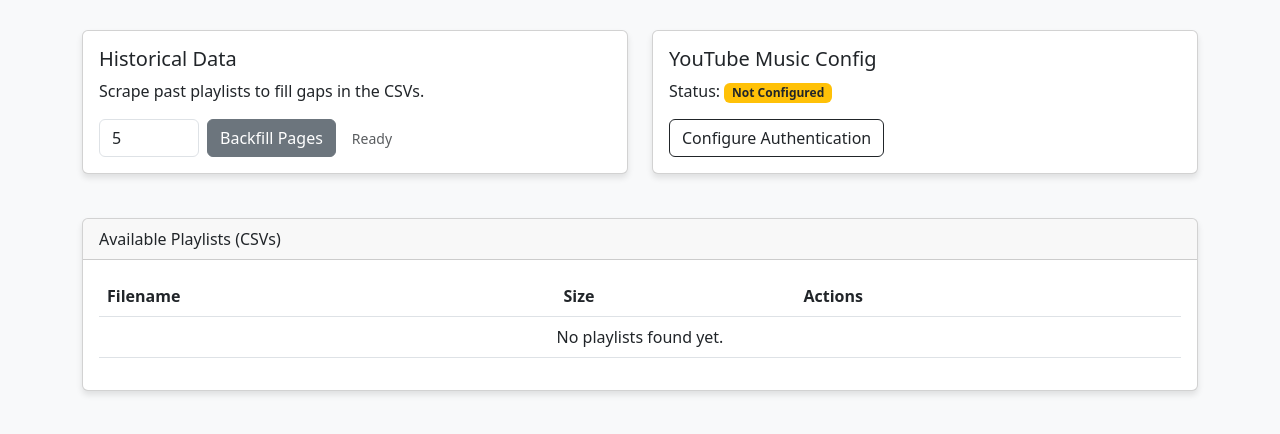
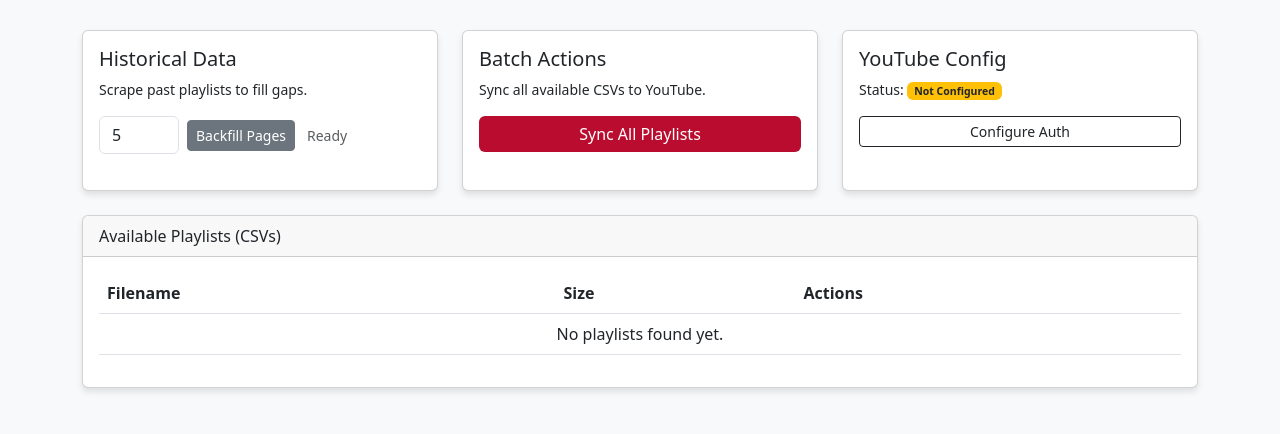
Before and after one commit to nkirchoff/wuog-docker, a Flask app: page / in a window 1280 px wide. Shown: the part 134-568 px from the top of the page. Run offline with Flask 3, Linux system fonts and the light colour scheme.

Commit message:
Feat: Add Sync All button and Song Deduplication

```diff
--- a/app.py
+++ b/app.py
@@ -83,43 +83,24 @@ TASKS = {
     "sync": {"status": "idle", "progress": 0, "message": ""}
 }
 
-def perform_sync(filename):
-    """Shared function to run the sync process."""
-    if TASKS["sync"]["status"] == "running":
-        logging.warning("Sync requested but already running. Skipping.")
-        return
-
-    yt = get_yt_client()
-    if not yt:
-        logging.error("Cannot sync: YouTube not configured.")
-        return
-
-    TASKS["sync"]["status"] = "running"
-    TASKS["sync"]["progress"] = 0
-    TASKS["sync"]["message"] = f"Starting sync for {filename}"
-
+def _process_sync(yt, filename, set_status):
+    """
+    Core sync logic.
+    set_status: function(message, progress_percent)
+    """
     try:
         filepath = os.path.join("data/automation", filename)
 
-        # New Naming: WUOG Month Year
-        # Filename: Automation_January_2026.csv
-        # Remove extension
-        clean_name = filename.replace(".csv", "")
-        # Remove "Automation_" prefix if present
-        if clean_name.startswith("Automation_"):
-            clean_name = clean_name.replace("Automation_", "")
-
-        # Replace remaining underscores with spaces: "January 2026"
-        clean_name = clean_name.replace("_", " ")
-
+        # Naming: WUOG Month Year
+        clean_name = filename.replace(".csv", "").replace("Automation_", "").replace("_", " ")
         playlist_title = f"WUOG {clean_name}"
 
         logging.info(f"Starting YT Sync for {playlist_title}...")
 
-        # Check if playlist already exists
+        # Check/Create Playlist
         playlist_id = None
         try:
-            existing_playlists = yt.get_library_playlists(limit=50) # Check recent ones
+            existing_playlists = yt.get_library_playlists(limit=50)
             for p in existing_playlists:
                 if p['title'] == playlist_title:
                     playlist_id = p['playlistId']
@@ -132,7 +113,7 @@ def perform_sync(filename):
             playlist_id = yt.create_playlist(title=playlist_title, description="Synced from WUOG Scraper")
             logging.info(f"Created new playlist {playlist_id}")
 
-        TASKS["sync"]["message"] = "Reading songs..."
+        set_status("Reading songs...", 10)
 
         songs_to_add = []
         with open(filepath, 'r') as f:
@@ -140,11 +121,10 @@ def perform_sync(filename):
             total_songs = len(rows)
 
             for i, row in enumerate(rows):
-                TASKS["sync"]["progress"] = int((i / total_songs) * 100)
-                TASKS["sync"]["message"] = f"Searching: {row['Song']}"
+                progress = 10 + int((i / total_songs) * 80) # 10% to 90%
+                set_status(f"Searching: {row['Song']}", progress)
 
                 query = f"{row['Artist']} {row['Song']}"
-                # Search
                 try:
                     search_results = yt.search(query, filter="songs")
                     if search_results:
@@ -153,19 +133,80 @@ def perform_sync(filename):
                 except Exception as e:
                     logging.warning(f"Search failed for {query}: {e}")
 
-        TASKS["sync"]["message"] = f"Adding {len(songs_to_add)} songs..."
+        set_status(f"Adding {len(songs_to_add)} songs...", 90)
         if songs_to_add:
             yt.add_playlist_items(playlist_id, songs_to_add)
 
+        set_status("Complete!", 100)
+        return True, None
+    except Exception as e:
+        err_msg = str(e)
+        if "concatenate" in str(e) and "NoneType" in str(e):
+             err_msg = "Invalid Auth: Cookie missing SAPISID. Please recopy headers."
+        logging.error(f"Sync failed for {filename}: {e}")
+        return False, err_msg
+
+def perform_sync(filename):
+    """Wrapper for single playlist sync."""
+    if TASKS["sync"]["status"] == "running":
+        return
+
+    yt = get_yt_client()
+    if not yt:
+        logging.error("Cannot sync: YouTube not configured.")
+        return
+
+    TASKS["sync"]["status"] = "running"
+
+    def status_cb(msg, prog):
+        TASKS["sync"]["message"] = msg
+        TASKS["sync"]["progress"] = prog
+
+    success, error = _process_sync(yt, filename, status_cb)
+
+    if success:
         TASKS["sync"]["status"] = "complete"
-        TASKS["sync"]["message"] = "Sync Complete!"
-    except Exception as e:
+    else:
         TASKS["sync"]["status"] = "error"
-        if "concatenate" in str(e) and "NoneType" in str(e):
-            TASKS["sync"]["message"] = "Invalid Auth: Cookie missing SAPISID. Please recopy headers."
-        else:
-            TASKS["sync"]["message"] = f"Failed: {str(e)}"
-        logging.error(f"Sync failed: {e}")
+        TASKS["sync"]["message"] = error
+
+    time.sleep(5)
+    TASKS["sync"]["status"] = "idle"
+
+def perform_sync_all():
+    """Wrapper for batch sync."""
+    if TASKS["sync"]["status"] == "running":
+        return
+
+    yt = get_yt_client()
+    if not yt:
+        return
+
+    TASKS["sync"]["status"] = "running"
+    TASKS["sync"]["message"] = "Starting Batch Sync..."
+    TASKS["sync"]["progress"] = 0
+
+    data_dir = "data/automation"
+    if os.path.exists(data_dir):
+        files = sorted([f for f in os.listdir(data_dir) if f.endswith(".csv")], reverse=True)
+        total_files = len(files)
+
+        for idx, filename in enumerate(files):
+            file_num = idx + 1
+            TASKS["sync"]["message"] = f"File {file_num}/{total_files}: {filename}"
+
+            def status_cb(msg, prog):
+                # Scale inner progress to overall progress
+                # overall = ((file_idx / total) * 100) + (prog / total)
+                overall = int(((idx) / total_files * 100) + (prog / total_files))
+                TASKS["sync"]["progress"] = overall
+                TASKS["sync"]["message"] = f"[{file_num}/{total_files}] {filename}: {msg}"
+
+            _process_sync(yt, filename, status_cb)
+
+    TASKS["sync"]["status"] = "complete"
+    TASKS["sync"]["message"] = "Batch Sync Complete!"
+    TASKS["sync"]["progress"] = 100
 
     time.sleep(10)
     TASKS["sync"]["status"] = "idle"
@@ -307,6 +348,18 @@ def sync_youtube(filename):
     threading.Thread(target=perform_sync, args=(filename,)).start()
     return jsonify({"success": True, "message": f"Sync started for {filename}"})
 
+@app.route('/sync/all', methods=['POST'])
+def sync_all():
+    if TASKS["sync"]["status"] == "running":
+        return jsonify({"message": "A sync job is already running."}), 400
+
+    yt = get_yt_client()
+    if not yt:
+        return jsonify({"message": "YouTube Music not configured!"}), 400
+
+    threading.Thread(target=perform_sync_all).start()
+    return jsonify({"success": True, "message": "Batch Sync Started"})
+
 if __name__ == '__main__':
     # Ensure data dirs exist
     os.makedirs("data/automation", exist_ok=True)
--- a/docker-compose.yml
+++ b/docker-compose.yml
@@ -2,8 +2,8 @@ version: '3.8'
 
 services:
   wuog-scraper:
-    # build: .  <-- Removed because we pull the image now
-    image: ghcr.io/nkirchoff/wuog-docker:latest
+    build: .
+    # image: ghcr.io/nkirchoff/wuog-docker:latest
     container_name: wuog_scraper
     restart: unless-stopped
     volumes:
--- a/templates/index.html
+++ b/templates/index.html
@@ -54,36 +54,46 @@
 
         <!-- Actions -->
         <div class="row mb-4">
-            <div class="col-md-6">
-                <div class="card">
+            <div class="col-md-4">
+                <div class="card h-100">
                     <div class="card-body">
                         <h5 class="card-title">Historical Data</h5>
-                        <p class="card-text">Scrape past playlists to fill gaps in the CSVs.</p>
+                        <p class="card-text small">Scrape past playlists to fill gaps.</p>
                         <form action="/backfill" method="post" class="d-flex gap-2 align-items-center">
                             <input type="number" name="pages" class="form-control" value="5" min="1" max="500"
-                                style="width: 100px;">
-                            <button type="submit" id="backfillBtn" class="btn btn-secondary">Backfill Pages</button>
-                            <small id="backfillStatusText" class="text-muted ms-2"></small>
+                                style="width: 80px;">
+                            <button type="submit" id="backfillBtn" class="btn btn-sm btn-secondary">Backfill</button>
+                            <small id="backfillStatusText" class="text-muted ms-1"></small>
                         </form>
                     </div>
                 </div>
             </div>
-            <div class="col-md-6">
-                <!-- Sync Status Container -->
-                <div id="syncStatusDiv" style="display: none;" class="mb-3"></div>
-
-                <div class="card">
+            <div class="col-md-4">
+                <div class="card h-100">
                     <div class="card-body">
-                        <h5 class="card-title">YouTube Music Config</h5>
-                        <p class="card-text">Status: <span id="yt-status" class="badge bg-secondary">Unknown</span></p>
-                        <button type="button" class="btn btn-outline-dark" data-bs-toggle="modal"
+                        <h5 class="card-title">Batch Actions</h5>
+                        <p class="card-text small">Sync all available CSVs to YouTube.</p>
+                        <button onclick="syncAll()" class="btn btn-uga w-100">Sync All Playlists</button>
+                    </div>
+                </div>
+            </div>
+            <div class="col-md-4">
+                <div class="card h-100">
+                    <div class="card-body">
+                        <h5 class="card-title">YouTube Config</h5>
+                        <p class="card-text small">Status: <span id="yt-status"
+                                class="badge bg-secondary">Unknown</span></p>
+                        <button type="button" class="btn btn-sm btn-outline-dark w-100" data-bs-toggle="modal"
                             data-bs-target="#ytConfigModal">
-                            Configure Authentication
+                            Configure Auth
                         </button>
                     </div>
                 </div>
             </div>
         </div>
+
+        <!-- Sync Status -->
+        <div id="syncStatusDiv" style="display: none;" class="mb-3"></div>
 
         <!-- Playlists -->
         <div class="card">
@@ -243,6 +253,21 @@
                 });
         }
 
+        function syncAll() {
+            if (!confirm('This will sequentially sync ALL playlists to YouTube Music. It may take a long time. Continue?')) return;
+
+            fetch('/sync/all', { method: 'POST' })
+                .then(r => r.json())
+                .then(data => {
+                    if (data.success) {
+                        alert('Batch Sync started!');
+                        updateStatus();
+                    } else {
+                        alert('Error: ' + data.message);
+                    }
+                });
+        }
+
         // Wire up backfill form to use AJAX instead of normal submit to avoid page reload until done
         document.querySelector('form[action="/backfill"]').onsubmit = async (e) => {
             e.preventDefault();
```
Also changed, not shown: scraper.py (+18 -1 lines).
